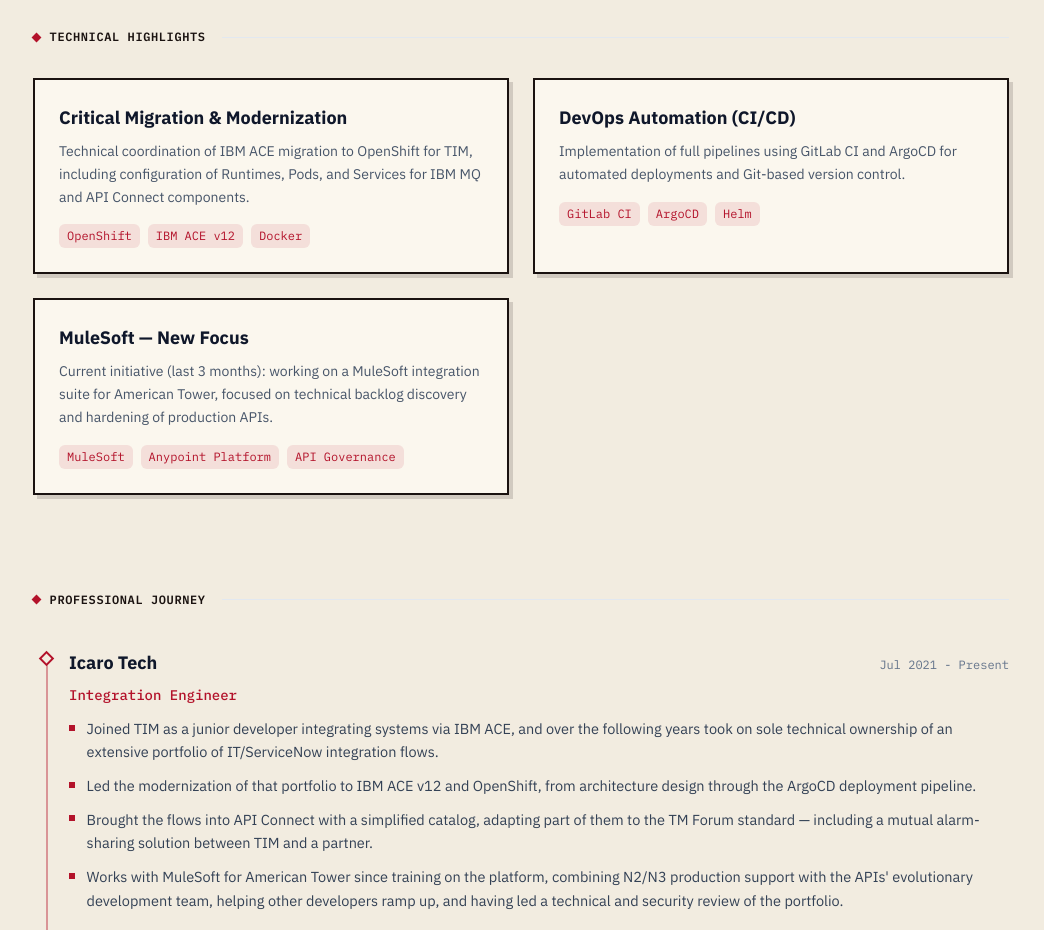
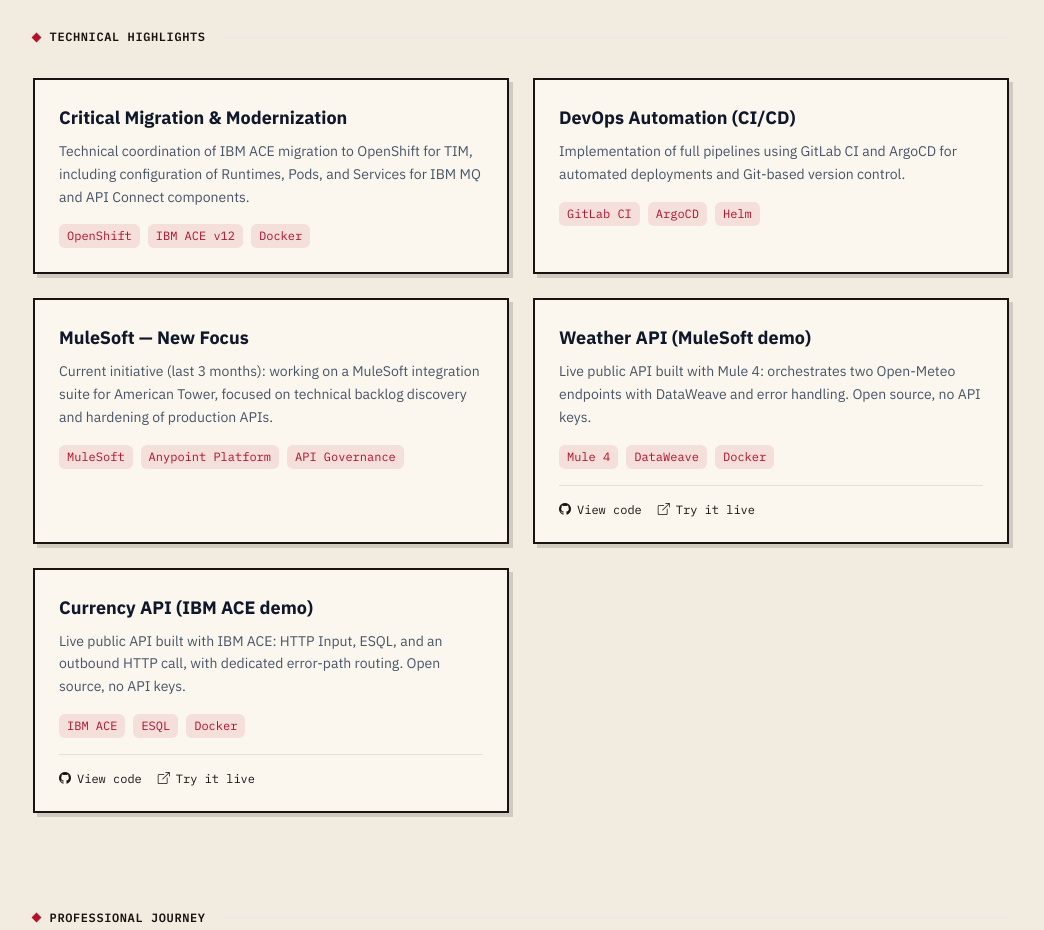
Before and after one commit to MatthewJulioRibeiro/matheusribeiro-dev, a website: page public/index.html in a window 1280 px wide. Shown: the part 1301-2231 px from the top of the page, without its empty margins (119-1163 px from the left). Drawn offline with nearby package versions, Linux system fonts and the light colour scheme.

Commit message:
feat: add MuleSoft and IBM ACE live demo project cards
New project entries linking to the mule-weather-api and ace-currency-api
repos and their live endpoints, with view-code/try-it-live buttons in
renderProjects(). Kept off main until the demo APIs are confirmed live.

```diff
--- a/public/data/cv-data.json
+++ b/public/data/cv-data.json
@@ -63,6 +63,20 @@
         "title": "MuleSoft — Nova Frente",
         "description": "Iniciativa atual (últimos 3 meses): atuação em uma suíte de integrações MuleSoft para a American Tower, com foco em levantamento de backlog técnico e hardening de APIs em produção.",
         "tech": ["MuleSoft", "Anypoint Platform", "Governança de API"]
+      },
+      {
+        "title": "API de Clima (demo MuleSoft)",
+        "description": "API pública ao vivo construída em Mule 4: orquestra dois endpoints do Open-Meteo com DataWeave e tratamento de erros. Código aberto, sem chaves de API.",
+        "tech": ["Mule 4", "DataWeave", "Docker"],
+        "demoUrl": "https://mule-demo.matheusribeiro.dev.br/api/weather?city=Indaiatuba",
+        "repoUrl": "https://github.com/MatthewJulioRibeiro/mule-weather-api"
+      },
+      {
+        "title": "API de Câmbio (demo IBM ACE)",
+        "description": "API pública ao vivo construída em IBM ACE: HTTP Input, ESQL e uma chamada HTTP de saída, com rotas de erro dedicadas. Código aberto, sem chaves de API.",
+        "tech": ["IBM ACE", "ESQL", "Docker"],
+        "demoUrl": "https://ace-demo.matheusribeiro.dev.br/api/currency?from=USD&to=BRL&amount=100",
+        "repoUrl": "https://github.com/MatthewJulioRibeiro/ace-currency-api"
       }
     ],
     "ui": {
@@ -72,6 +86,8 @@
       "languagesTitle": "Idiomas",
       "coreStackTitle": "Core Stack",
       "projectsTitle": "Destaques Técnicos",
+      "viewCodeBtn": "Ver código",
+      "tryLiveBtn": "Testar ao vivo",
       "contactBtn": "Conectar",
       "downloadBtn": "Baixar CV.pdf",
       "scrollText": "Rolar para baixo",
@@ -149,6 +165,20 @@
         "title": "MuleSoft — New Focus",
         "description": "Current initiative (last 3 months): working on a MuleSoft integration suite for American Tower, focused on technical backlog discovery and hardening of production APIs.",
         "tech": ["MuleSoft", "Anypoint Platform", "API Governance"]
+      },
+      {
+        "title": "Weather API (MuleSoft demo)",
+        "description": "Live public API built with Mule 4: orchestrates two Open-Meteo endpoints with DataWeave and error handling. Open source, no API keys.",
+        "tech": ["Mule 4", "DataWeave", "Docker"],
+        "demoUrl": "https://mule-demo.matheusribeiro.dev.br/api/weather?city=Indaiatuba",
+        "repoUrl": "https://github.com/MatthewJulioRibeiro/mule-weather-api"
+      },
+      {
+        "title": "Currency API (IBM ACE demo)",
+        "description": "Live public API built with IBM ACE: HTTP Input, ESQL, and an outbound HTTP call, with dedicated error-path routing. Open source, no API keys.",
+        "tech": ["IBM ACE", "ESQL", "Docker"],
+        "demoUrl": "https://ace-demo.matheusribeiro.dev.br/api/currency?from=USD&to=BRL&amount=100",
+        "repoUrl": "https://github.com/MatthewJulioRibeiro/ace-currency-api"
       }
     ],
     "ui": {
@@ -158,6 +188,8 @@
       "languagesTitle": "Languages",
       "coreStackTitle": "Core Stack",
       "projectsTitle": "Technical Highlights",
+      "viewCodeBtn": "View code",
+      "tryLiveBtn": "Try it live",
       "contactBtn": "Connect",
       "downloadBtn": "Download CV.pdf",
       "scrollText": "Scroll Down",
--- a/public/js/main.js
+++ b/public/js/main.js
@@ -170,7 +170,7 @@ function renderPage() {
     renderStats(common.stats);
     renderCoreStack(common.skills);
     renderExperience(data.experience);
-    renderProjects(data.projects);
+    renderProjects(data.projects, ui);
     renderSkillsGrid(common.skills);
     renderEducation(data.education);
     renderLanguages(common.languages);
@@ -231,7 +231,7 @@ function renderExperience(experience) {
     `).join('');
 }
 
-function renderProjects(projects) {
+function renderProjects(projects, ui) {
     const container = document.getElementById('projects-grid');
     if(!container) return;
 
@@ -247,6 +247,11 @@ function renderProjects(projects) {
             <div class="flex flex-wrap gap-2">
                 ${proj.tech.map((t, i) => `<span class="text-xs font-mono ${i % 2 ? 'text-ibm-royal bg-ibm-royal/10' : 'text-ibm-blue bg-ibm-blue/10'} px-2 py-1 rounded-md">${t}</span>`).join('')}
             </div>
+            ${(proj.repoUrl || proj.demoUrl) ? `
+            <div class="flex flex-wrap gap-4 mt-4 pt-4 border-t border-[#1A1210]/10 dark:border-[#EDE3D8]/10">
+                ${proj.repoUrl ? `<a href="${proj.repoUrl}" target="_blank" rel="noopener noreferrer" class="inline-flex items-center gap-1.5 text-xs font-mono text-[#1A1210] dark:text-[#EDE3D8] hover:text-ibm-blue dark:hover:text-ibm-blue transition-colors"><i class="bi bi-github"></i>${ui.viewCodeBtn || 'View code'}</a>` : ''}
+                ${proj.demoUrl ? `<a href="${proj.demoUrl}" target="_blank" rel="noopener noreferrer" class="inline-flex items-center gap-1.5 text-xs font-mono text-[#1A1210] dark:text-[#EDE3D8] hover:text-ibm-blue dark:hover:text-ibm-blue transition-colors"><i class="bi bi-box-arrow-up-right"></i>${ui.tryLiveBtn || 'Try it live'}</a>` : ''}
+            </div>` : ''}
         </div>
     `).join('');
 }
```
Also changed, not shown: public/css/style.css.
